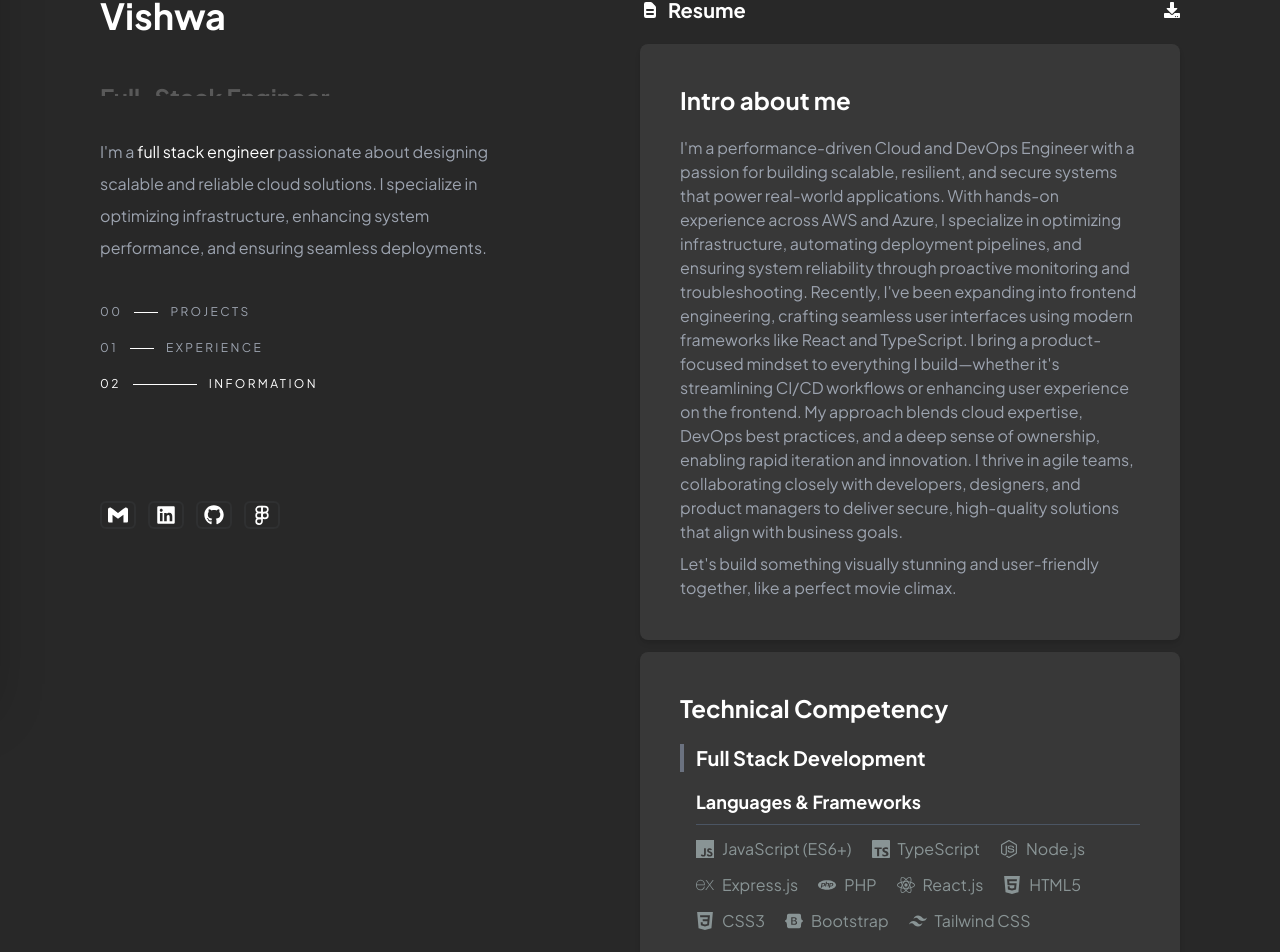
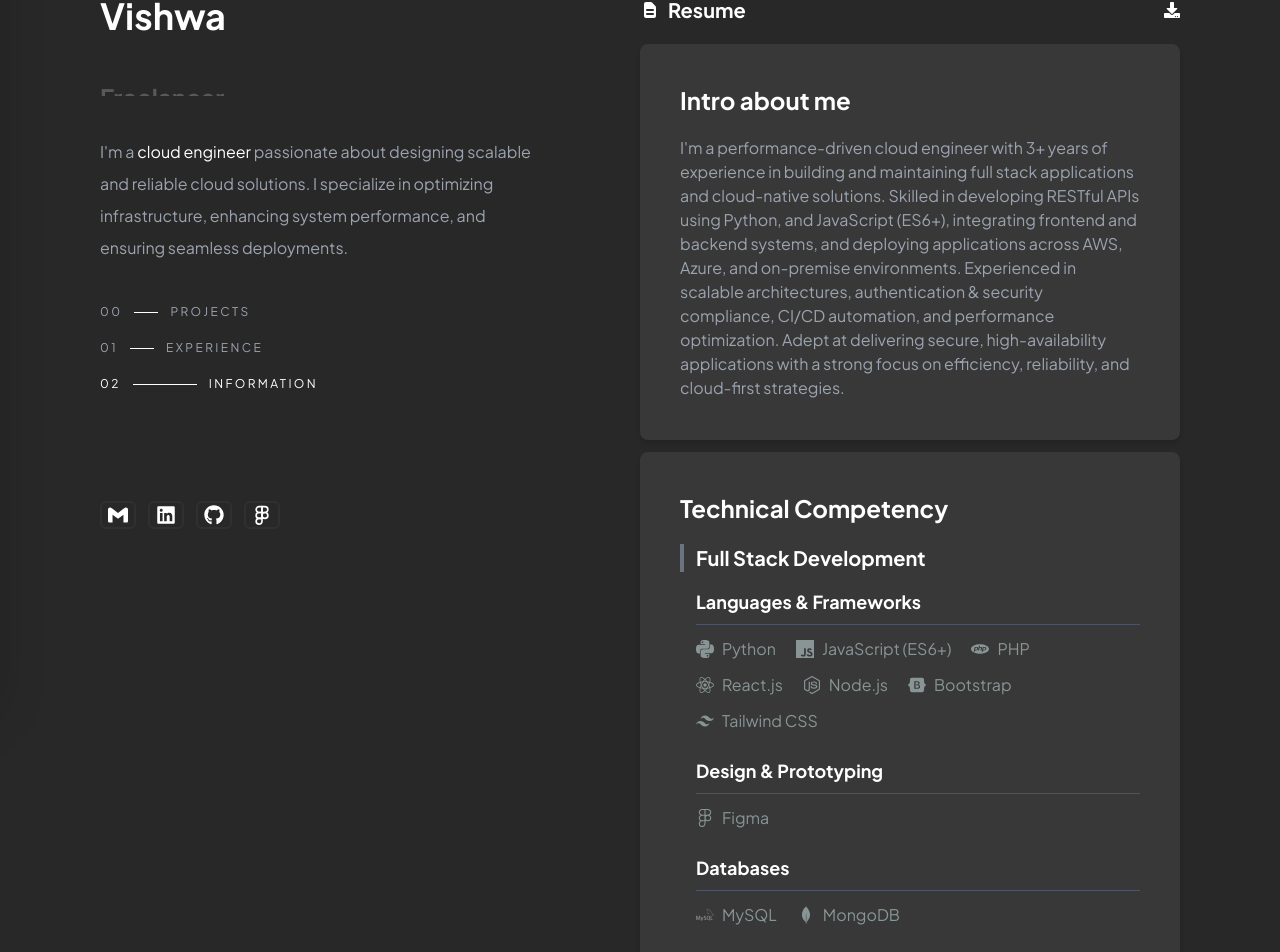
Before and after one commit to vsbuidev/vsbuidev.github.io, a React (Vite) app: page /resume in a window 1280 px wide. Shown: the part 104-1056 px from the top of the page. Built offline with nearby package versions, Linux system fonts and the light colour scheme.

Commit message:
latest commit

```diff
--- a/src/App.tsx
+++ b/src/App.tsx
@@ -72,11 +72,7 @@ function App() {
   ];
 
   const [currentTextIndex, setCurrentTextIndex] = useState(0);
-  const titles = [
-    "Cloud Support Engineer",
-    "DevOps Engineer",
-    "Full-Stack Engineer",
-  ];
+  const titles = ["Cloud Engineer", "Full-Stack Developer", "Freelancer"];
 
   useEffect(() => {
     const intervalId = setInterval(() => {
@@ -115,11 +111,10 @@ function App() {
                 </div>{" "}
                 <div className="pt-10 pb-10 text-gray-400 line-height-2 text-[1rem]">
                   I'm a {""}
-                  <span className="text-white">full stack engineer</span>{" "}
-                  passionate about designing scalable and reliable cloud
-                  solutions. I specialize in optimizing infrastructure,
-                  enhancing system performance, and ensuring seamless
-                  deployments.
+                  <span className="text-white">cloud engineer</span> passionate
+                  about designing scalable and reliable cloud solutions. I
+                  specialize in optimizing infrastructure, enhancing system
+                  performance, and ensuring seamless deployments.
                 </div>
                 <div className="">
                   <Link to="/" onClick={() => handleSetActiveLink("projects")}>
--- a/src/components/Resume.tsx
+++ b/src/components/Resume.tsx
@@ -36,21 +36,21 @@ import { MdAnalytics } from "react-icons/md";
 export default function Resume() {
   const fullstack_languages = [
     {
+      icon: <SiPython />,
+      name: "Python",
+    },
+    {
       icon: <SiJavascript />,
       name: "JavaScript (ES6+)",
     },
-    {
-      icon: <SiTypescript />,
-      name: "TypeScript",
-    },
-    {
-      icon: <SiNodedotjs />,
-      name: "Node.js",
-    },
-    {
-      icon: <SiExpress />,
-      name: "Express.js",
-    },
+    // {
+    //   icon: <SiTypescript />,
+    //   name: "TypeScript",
+    // },
+    // {
+    //   icon: <SiExpress />,
+    //   name: "Express.js",
+    // },
     {
       icon: <SiPhp />,
       name: "PHP",
@@ -63,13 +63,17 @@ export default function Resume() {
       name: "React.js",
     },
     {
-      icon: <SiHtml5 />,
-      name: "HTML5",
+      icon: <SiNodedotjs />,
+      name: "Node.js",
     },
-    {
-      icon: <SiCss3 />,
-      name: "CSS3",
-    },
+    // {
+    //   icon: <SiHtml5 />,
+    //   name: "HTML5",
+    // },
+    // {
+    //   icon: <SiCss3 />,
+    //   name: "CSS3",
+    // },
     {
       icon: <SiBootstrap />,
       name: "Bootstrap",
@@ -129,10 +133,10 @@ export default function Resume() {
       icon: <VscAzureDevops />,
       name: "Azure DevOps",
     },
-    {
-      icon: <SiJenkins />,
-      name: "Jenkins",
-    },
+    // {
+    //   icon: <SiJenkins />,
+    //   name: "Jenkins",
+    // },
     {
       icon: <SiDocker />,
       name: "Docker",
@@ -147,10 +151,6 @@ export default function Resume() {
     {
       icon: <SiGnubash />,
       name: "Bash",
-    },
-    {
-      icon: <SiPython />,
-      name: "Python",
     },
   ];
 
@@ -304,27 +304,16 @@ export default function Resume() {
                 Intro about me
               </h2>
               <div className="sectionContentList text-gray-400">
-                I'm a performance-driven Cloud and DevOps Engineer with a
-                passion for building scalable, resilient, and secure systems
-                that power real-world applications. With hands-on experience
-                across AWS and Azure, I specialize in optimizing infrastructure,
-                automating deployment pipelines, and ensuring system reliability
-                through proactive monitoring and troubleshooting. Recently, I've
-                been expanding into frontend engineering, crafting seamless user
-                interfaces using modern frameworks like React and TypeScript. I
-                bring a product-focused mindset to everything I build—whether
-                it's streamlining CI/CD workflows or enhancing user experience
-                on the frontend. My approach blends cloud expertise, DevOps best
-                practices, and a deep sense of ownership, enabling rapid
-                iteration and innovation. I thrive in agile teams, collaborating
-                closely with developers, designers, and product managers to
-                deliver secure, high-quality solutions that align with business
-                goals.{" "}
-              </div>
-
-              <div className="sectionContentList text-gray-400 mt-2">
-                Let's build something visually stunning and user-friendly
-                together, like a perfect movie climax.
+                I'm a performance-driven cloud engineer with 3+ years of
+                experience in building and maintaining full stack applications
+                and cloud-native solutions. Skilled in developing RESTful APIs
+                using Python, and JavaScript (ES6+), integrating frontend and
+                backend systems, and deploying applications across AWS, Azure,
+                and on-premise environments. Experienced in scalable
+                architectures, authentication & security compliance, CI/CD
+                automation, and performance optimization. Adept at delivering
+                secure, high-availability applications with a strong focus on
+                efficiency, reliability, and cloud-first strategies.
               </div>
             </div>
           </div>
--- a/src/data/experiences.json
+++ b/src/data/experiences.json
@@ -2,34 +2,33 @@
   {
     "company": "Sevael Technologies",
     "date": "Aug 2022 - Present",
-    "role": "Cloud Support Engineer (Full-Time)",
+    "role": "Cloud Engineer (Full-Time)",
     "livePreview": null,
     "task": [
-      "As a Cloud Support Engineer at Sevael Technologies, I’ve been responsible for ensuring the performance and reliability of UAT environment systems in the supply chain domain.",
-      "Proactively monitored both AWS, Azure cloud environments and managed incidents to minimize downtime and meet strict SLA targets.",
-      "Collaborated with development and QA teams to automate infrastructure workflows while enforcing security practices such as AAA (authentication, authorization, accounting), RBAC, encryption, Azure Key Vault integration, secure CI/CD pipelines with SonarQube, and centralized logging via Azure Monitor and Log Analytics.",
-      "Maintained and improved CI/CD pipelines using GitHub Actions and Azure DevOps, enabling faster and more stable software releases.",
-      "Developed and maintained custom Bash and Python scripts to automate repetitive tasks, increasing operational efficiency and reducing manual overhead.",
-      "Provided end-to-end application support — from deployments and monitoring to debugging and post-incident analysis.",
-      "Troubleshot performance bottleneck issues and identified root causes, leading permanent fixes that improved long-term system reliability.",
-      "Participated in Agile ceremonies including sprint planning, retrospectives, and daily standups to align development with business goals.",
-      "Regularly worked with tools like AWS CloudWatch, OS logs, and system metrics for in-depth troubleshooting and performance tuning.",
-      "Gained strong hands-on experience with core internet protocols like DNS, HTTP/S, and TCP while resolving connectivity and networking issues.",
-      "Created Internal documentation and SOP’s for best practices, troubleshooting procedures, and automation workflows to support team and infrastructure standards to streamline onboarding and knowledge sharing."
+      "As a Cloud Engineer at Sevael Technologies, I’ve been responsible for ensuring the performance and reliability of UAT environment systems in the supply chain domain.",
+      "Designed and developed full-stack applications integrating React (ES6+ frontend) with Python/Java backend APIs.",
+      "Built and maintained RESTful APIs & microservices using Flask.",
+      "Implemented ORM-based database schemas for scalable data models.",
+      "Deployed and managed applications across AWS (EC2, S3, RDS, Lambda, IAM) and Azure cloud platforms.",
+      "Experienced in hybrid deployment models, delivering applications in both cloud-native and on-premise environments.",
+      "Ensured security, authentication, and authorization with IAM, JWT, OAuth2, and encryption standards.",
+      "Automated deployments and CI/CD pipelines with GitHub Actions, Docker, Kubernetes, and Terraform.",
+      "Optimized application performance with multi-process, event-driven, and asynchronous programming in Python.",
+      "Monitored and troubleshot applications using CloudWatch, Prometheus, Grafana, and ELK Stack.",
+      "Collaborated with cross-functional teams to deliver scalable, high-availability systems meeting compliance standards."
     ],
     "technology": [
-      "AWS",
-      "Azure",
-      "Jenkins",
-      "Docker",
-      "Kubernetes",
-      "Terraform",
+      "Python",
+      "JavaScript",
+      "RESTful API's",
+      "Microservices",
+      "Event Driven Architecture",
+      "AWS & Azure",
       "Prometheus",
       "Grafana",
       "Git & Github",
       "Linux (Ubuntu)",
-      "Windows Server (2019 & 2022)",
-      "Bash & Python (Scripting)"
+      "Windows Server (2019)"
     ]
   },
   {
```
